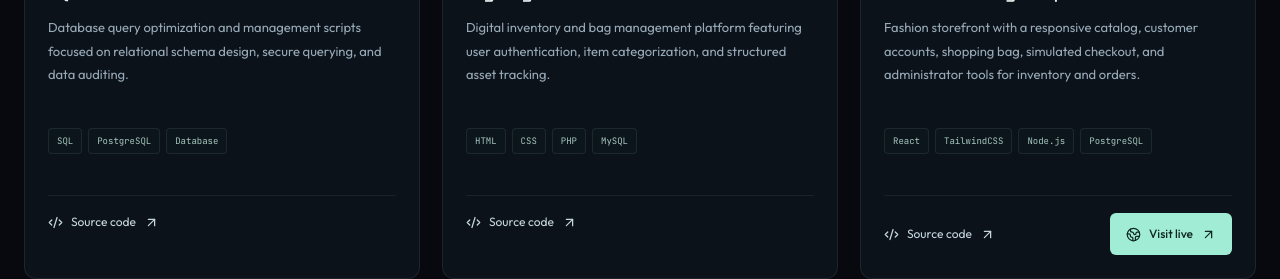
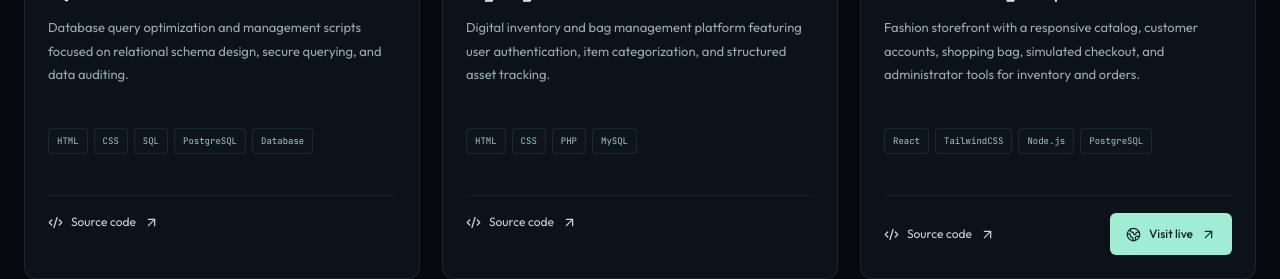
Before and after one commit to JerichoooB/PORTFOLIO, a React (Vite) app: page / in a window 1280 px wide. Shown: the part 3660-3939 px from the top of the page. Built offline with nearby package versions, Linux system fonts and the light colour scheme.

Commit message:
Add HTML and CSS to SQL Database Tool stack

```diff
--- a/src/App.jsx
+++ b/src/App.jsx
@@ -188,7 +188,7 @@ export default function App() {
     {
       title: "SQL Database Tool",
       desc: "Database query optimization and management scripts focused on relational schema design, secure querying, and data auditing.",
-      tags: ["SQL", "PostgreSQL", "Database"],
+      tags: ["HTML", "CSS", "SQL", "PostgreSQL", "Database"],
       image: "/sql.png",
       github: "https://github.com/JerichoooB/sql"
     },
```
